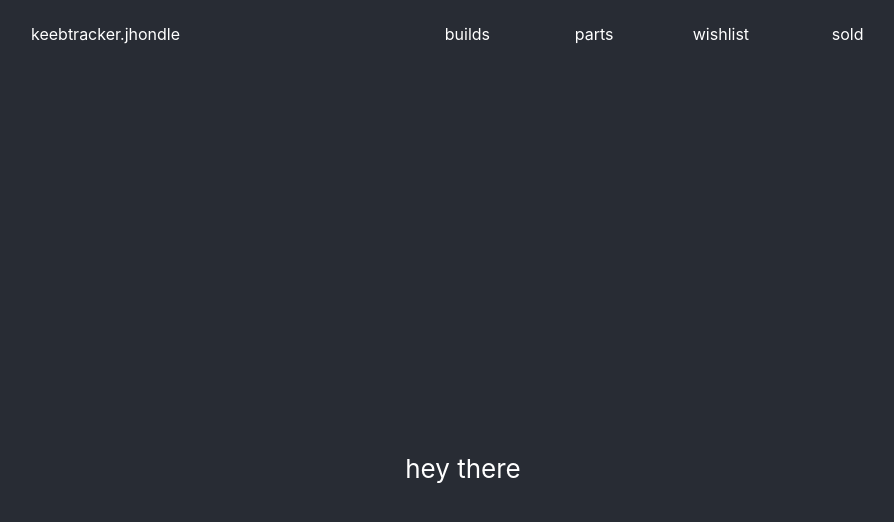
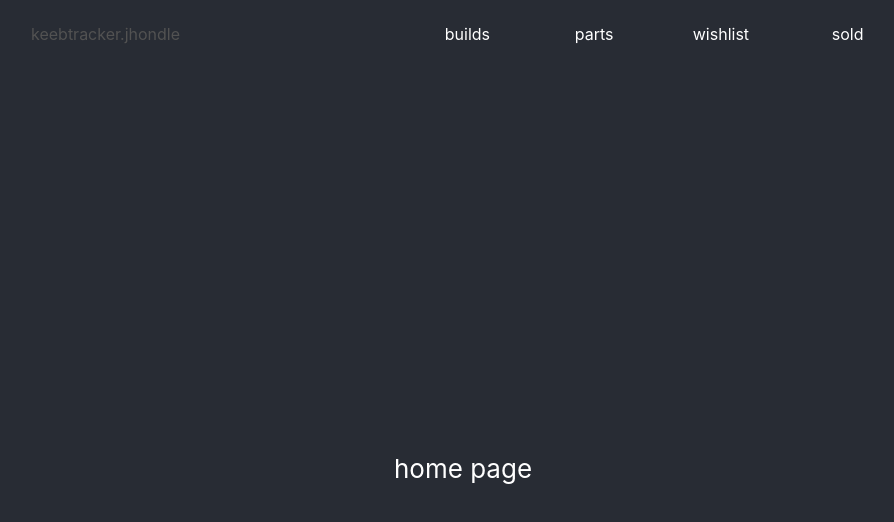
Before and after one commit to keebtracker/kt-frontend, a React (Create React App) app: page / in a window 1280 px wide. Shown: the top 522 px of the page, without its empty margins (177-1071 px from the left). Built offline with nearby package versions, Linux system fonts and the light colour scheme.

Commit message:
added react-router-dom and separate pages

```diff
--- a/package.json
+++ b/package.json
@@ -12,6 +12,7 @@
     "@types/react-dom": "^18.2.4",
     "react": "^18.2.0",
     "react-dom": "^18.2.0",
+    "react-router-dom": "^6.11.1",
     "react-scripts": "5.0.1",
     "typescript": "^4.9.5",
     "web-vitals": "^2.1.4"
--- a/src/App.tsx
+++ b/src/App.tsx
@@ -1,15 +1,24 @@
 import React from 'react';
 import './App.css';
 import Nav from './components/Nav/Nav';
+import {BrowserRouter as Router, Routes, Route} from "react-router-dom";
+import Home from './pages';
+import Builds from './pages/builds';
+import Parts from './pages/parts';
+import Wishlist from './pages/wishlist';
+import Sold from './pages/sold';
 
 function App() {
   return (
-    <div className="App">
-      <Nav/>
-      <header className="App-header">
-        hey there
-      </header>
-    </div>
+    <Router>
+    <Routes>
+        <Route path='/' element={<Home />} />
+        <Route path='/builds' element={<Builds/>} />
+        <Route path='/parts' element={<Parts/>} />
+        <Route path='/wishlist' element={<Wishlist/>} />
+        <Route path='/sold' element={<Sold/>} />
+    </Routes>
+    </Router>
   );
 }
 
--- a/src/components/Nav/Nav.css
+++ b/src/components/Nav/Nav.css
@@ -33,6 +33,11 @@ li a:hover {
     color: #cf6a4c;
 }
 
+li a.active {
+  color:#525252;
+
+}
+
 li:nth-child(2) {
   margin-left: 25%;
 }
--- a/src/components/Nav/Nav.tsx
+++ b/src/components/Nav/Nav.tsx
@@ -1,5 +1,6 @@
 import { Fragment } from "react";
 import "./Nav.css";
+import { NavLink } from "react-router-dom";
 
 function Nav() {
   return (
@@ -7,21 +8,19 @@ function Nav() {
       <div className="nav">
         <ul>
           <li>
-            <a className="active" href="#home">
-              keebtracker.jhondle
-            </a>
+            <NavLink to="/">keebtracker.jhondle</NavLink>
           </li>
           <li>
-            <a href="#news">builds</a>
+            <NavLink to="/builds">builds</NavLink>
           </li>
           <li>
-            <a href="#contact">parts</a>
+            <NavLink to="/parts">parts</NavLink>
           </li>
           <li>
-            <a href="#about">wishlist</a>
+            <NavLink to="/wishlist">wishlist</NavLink>
           </li>
           <li>
-            <a href="#about">sold</a>
+            <NavLink to="/sold">sold</NavLink>
           </li>
         </ul>
       </div>
--- /dev/null
+++ b/src/pages/builds.tsx
@@ -0,0 +1,13 @@
+import { Fragment } from "react";
+import Nav from "../components/Nav/Nav";
+
+function Builds() {
+  return (
+    <div className="App">
+      <Nav />
+      <header className="App-header">build page</header>
+    </div>
+  );
+}
+
+export default Builds;
--- /dev/null
+++ b/src/pages/index.tsx
@@ -0,0 +1,13 @@
+import { Fragment } from "react";
+import Nav from "../components/Nav/Nav";
+
+function Home() {
+  return (
+    <div className="App">
+      <Nav />
+      <header className="App-header">home page</header>
+    </div>
+  );
+}
+
+export default Home;
--- /dev/null
+++ b/src/pages/parts.tsx
@@ -0,0 +1,13 @@
+import { Fragment } from "react";
+import Nav from "../components/Nav/Nav";
+
+function Parts() {
+  return (
+    <div className="App">
+      <Nav />
+      <header className="App-header">parts page</header>
+    </div>
+  );
+}
+
+export default Parts;
--- /dev/null
+++ b/src/pages/sold.tsx
@@ -0,0 +1,13 @@
+import { Fragment } from "react";
+import Nav from "../components/Nav/Nav";
+
+function Sold() {
+  return (
+    <div className="App">
+      <Nav />
+      <header className="App-header">sold page</header>
+    </div>
+  );
+}
+
+export default Sold;
--- /dev/null
+++ b/src/pages/wishlist.tsx
@@ -0,0 +1,13 @@
+import { Fragment } from "react";
+import Nav from "../components/Nav/Nav";
+
+function Wishlist() {
+  return (
+    <div className="App">
+      <Nav />
+      <header className="App-header">wishlist page</header>
+    </div>
+  );
+}
+
+export default Wishlist;
```
Also changed, not shown: 1 other file (tests, documents, lock files or other folders).
